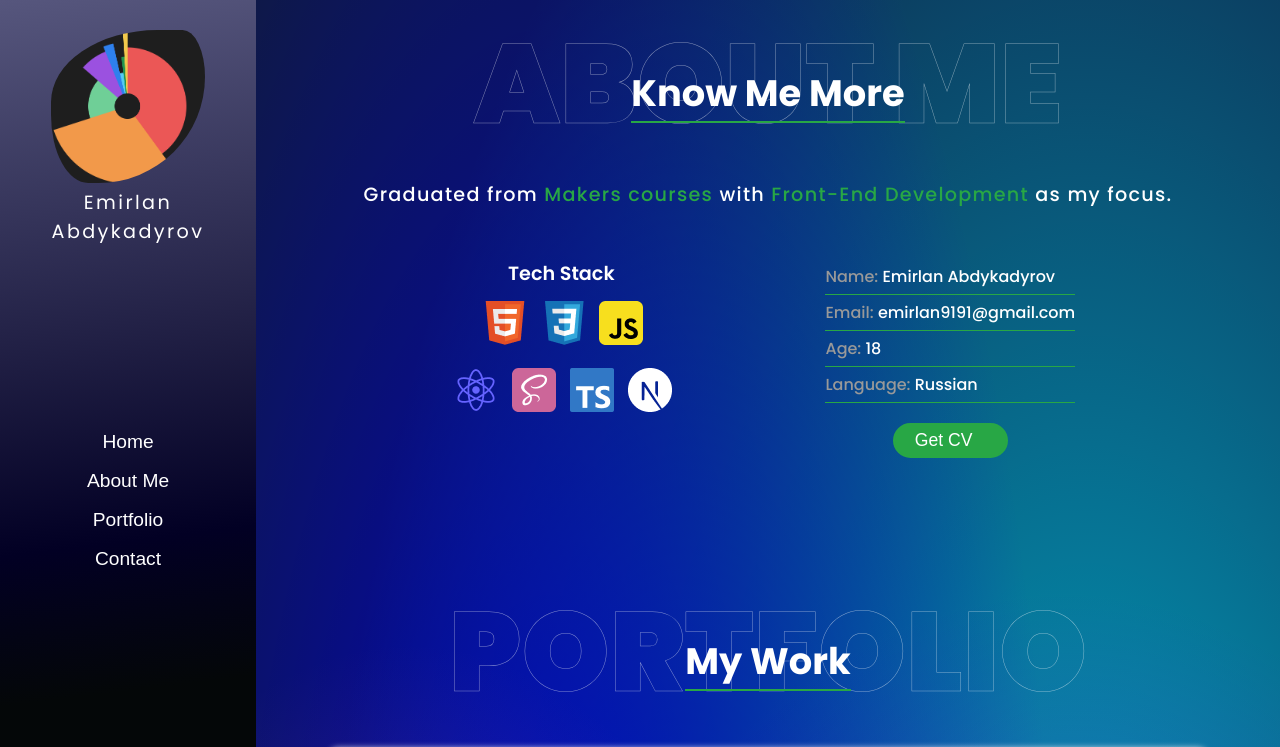
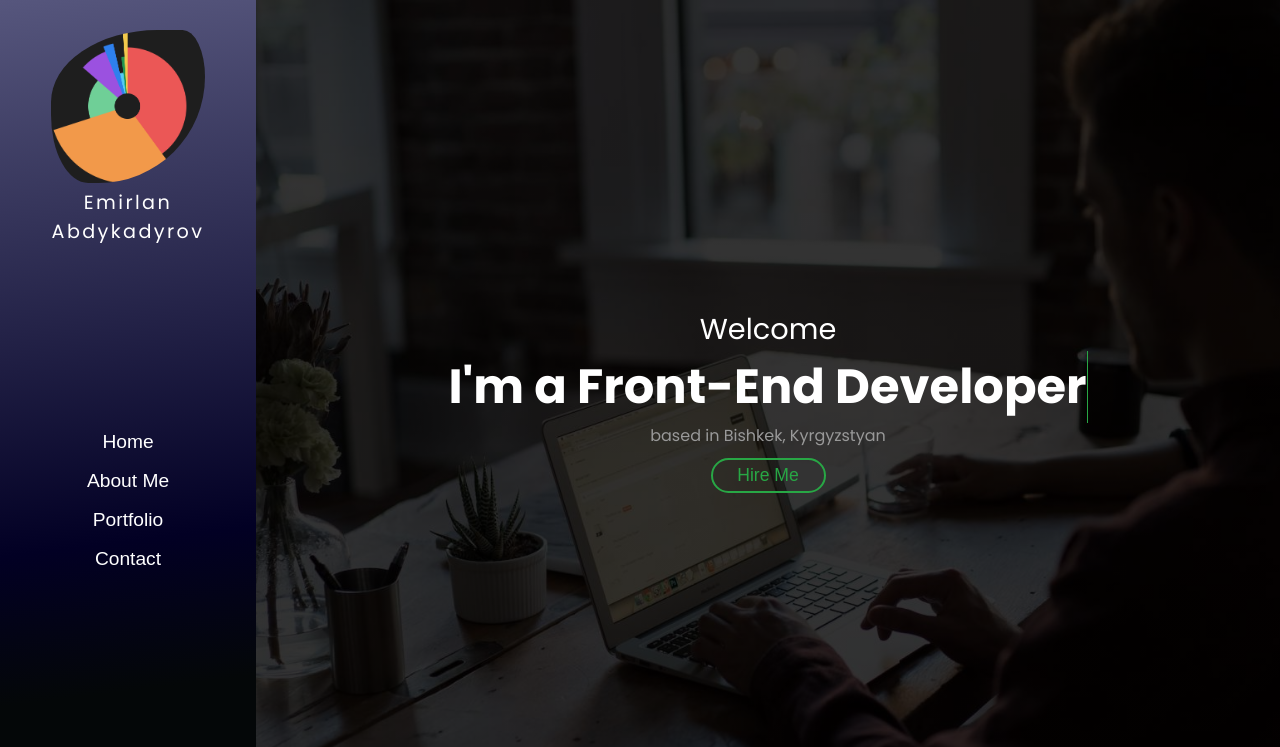
Before and after one commit to emirlan0706/my_portfolio_made_with_react, a React (Create React App) app: page / in a window 1280 px wide. Shown: the top 747 px of the page. Built offline with nearby package versions, Linux system fonts and the light colour scheme.

Commit message:
commit endd

```diff
--- a/src/App.js
+++ b/src/App.js
@@ -11,7 +11,7 @@ function App() {
     <div className="App">
       <Nav />
       <div className="page">
-        {/* <Home /> */}
+        <Home />
         <About />
         <Portfolio />
         <Contact />
```
